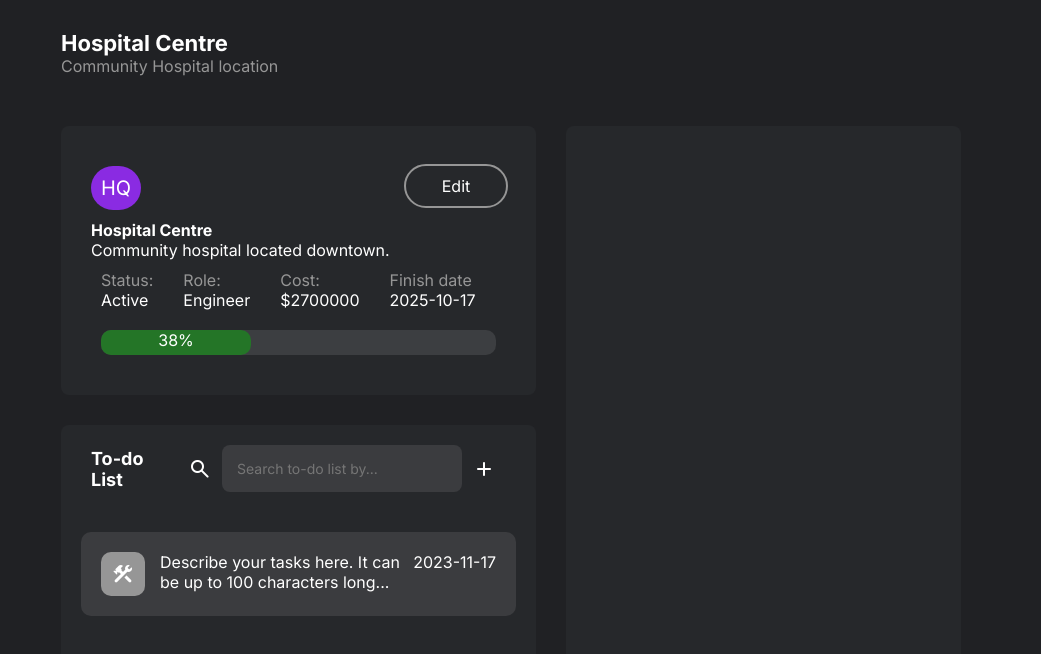
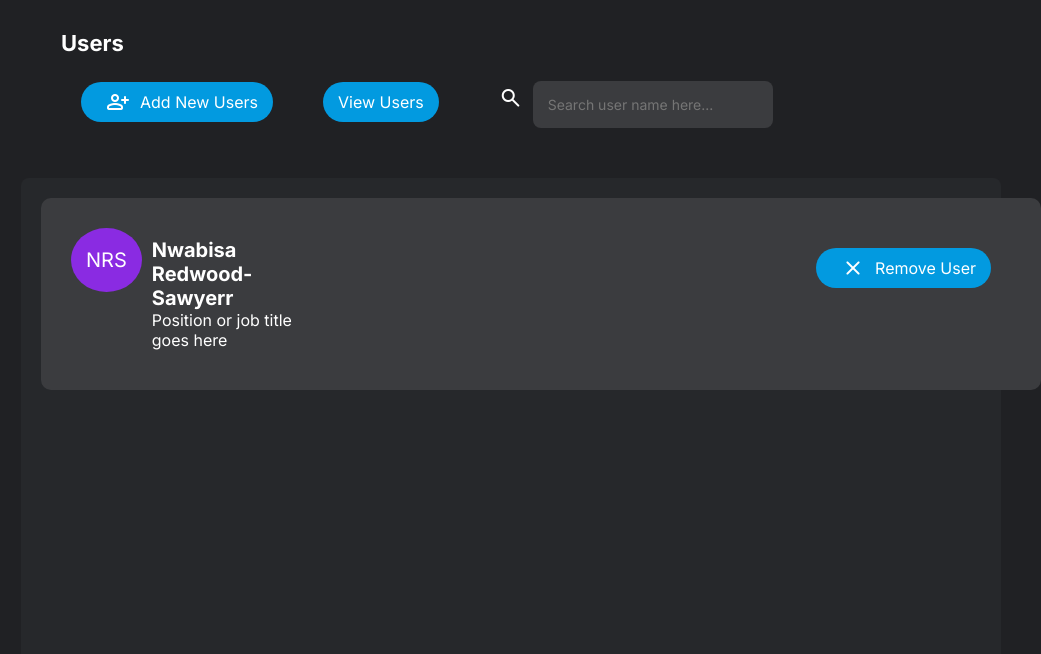
Before and after one commit to nwabimady/open-master, a plain HTML site: page index.html in a window 1280 px wide. Shown: the full height of the page, 279-1320 px from the left, 1041 px wide, since content can reach past the window. Drawn offline with nearby package versions, Linux system fonts and the light colour scheme.

Commit message:
User page structure
Page widths and heights need to be modified.

```diff
--- a/index.html
+++ b/index.html
@@ -175,7 +175,7 @@
             </div>
         </div>
 
-        <div class="page" id="project-details">
+        <div class="page" id="project-details" style="display: none;">
             <header>
                 <div>
                     <h2>Hospital Centre</h2>
@@ -233,6 +233,40 @@
                 </div>
             <div id="viewer-container" class="dashboard-card"></div>
         </div>
+        </div>
+        <div class="page" id="project-users">
+            <header>
+                <div>
+                    <h2>Users</h2>
+                        <div style="display: flex; flex-direction:row; justify-content: space-between; column-gap: 50px; cursor: pointer; align-items: center; padding: 20px 20px;">
+                            <button style="display: flex; align-items: center; justify-content: center;">
+                                <span class="material-symbols-rounded">person_add</span>
+                                <p style="margin: 0;">Add New Users</p>
+                            </button>
+                            <button><p style="width: 1">View Users</p></button>
+                            <div><span class="material-symbols-rounded">search</span><input type="text" placeholder="Search user name here..." style="width: auto;"></div>
+                        </div>
+                </div>
+            </header>
+            <div class="dashboard-card" style="flex-grow: 1;">
+                <ul style="display:flex; flex-direction:column; align-items:start;justify-content: space-between;padding:20px;">
+                    <li class="user-item" style="display: flex; flex-direction:row; align-items:start; padding: 30px; width: 100%;">
+                        <p style="font-size: 20px; background-color: blueviolet; padding: 20px 15px; border-radius: 50%; ">NRS</p>
+                        <div style="padding: 10px; ">
+                            <h3>Nwabisa Redwood-Sawyerr</h3>
+                            <p>Position or job title goes here</p>
+                        </div>
+                        <div style="display: flex; justify-content: flex-end; padding: 20px; width:100%;">
+                            <button style="display: flex; align-items: center; justify-content: center; white-space: nowrap;">
+                                <span class="material-symbols-rounded">close</span>
+                                <p>Remove User</p>
+                            </button>
+                        </div>
+                    </li>
+
+                </ul>
+            </div>
+        </div>
     </main>
     </div>
 </body>
--- a/style.css
+++ b/style.css
@@ -24,7 +24,7 @@
     --font-xl: 18px;
     --font-2xl: 20px;
     --font-3xl: 22px;
-    --transition-hover:0.025s ;
+    --transition-hover:0.03s ;
 }
 
 body {
@@ -289,10 +289,16 @@ input:focus, textarea:focus, select:focus {
     background-color: var(--background-200);
     border-radius: 10px;
     cursor: pointer;
-    flex-grow: 1;
     }
 
 .todo-item:hover {
     background-color: var(--primary);
     transition: var(--transition-hover);
 }
+
+.user-item {
+    padding: 20px;
+    background-color: var(--background-200);
+    border-radius: 10px;
+    cursor: pointer;
+    }
```
